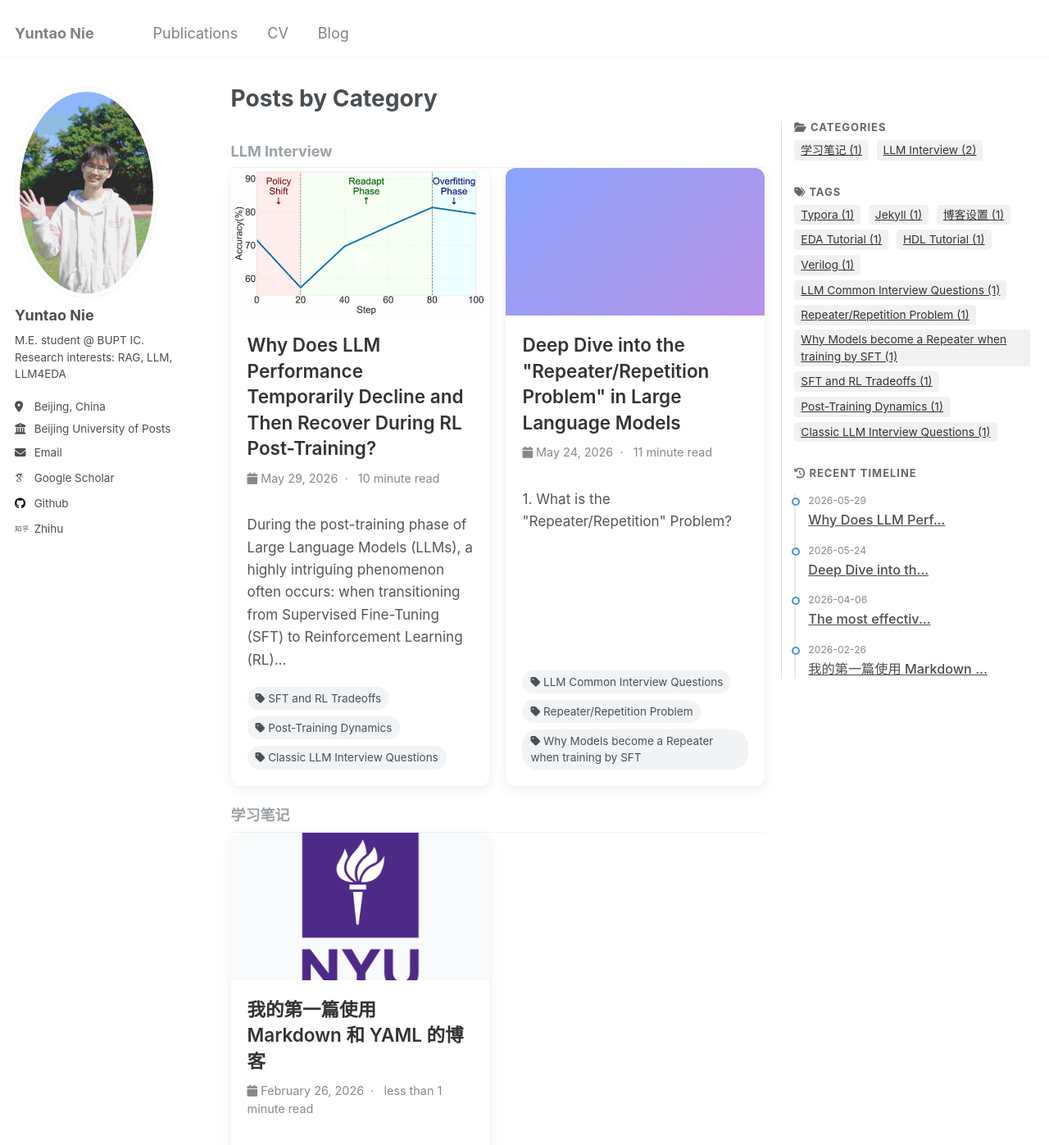
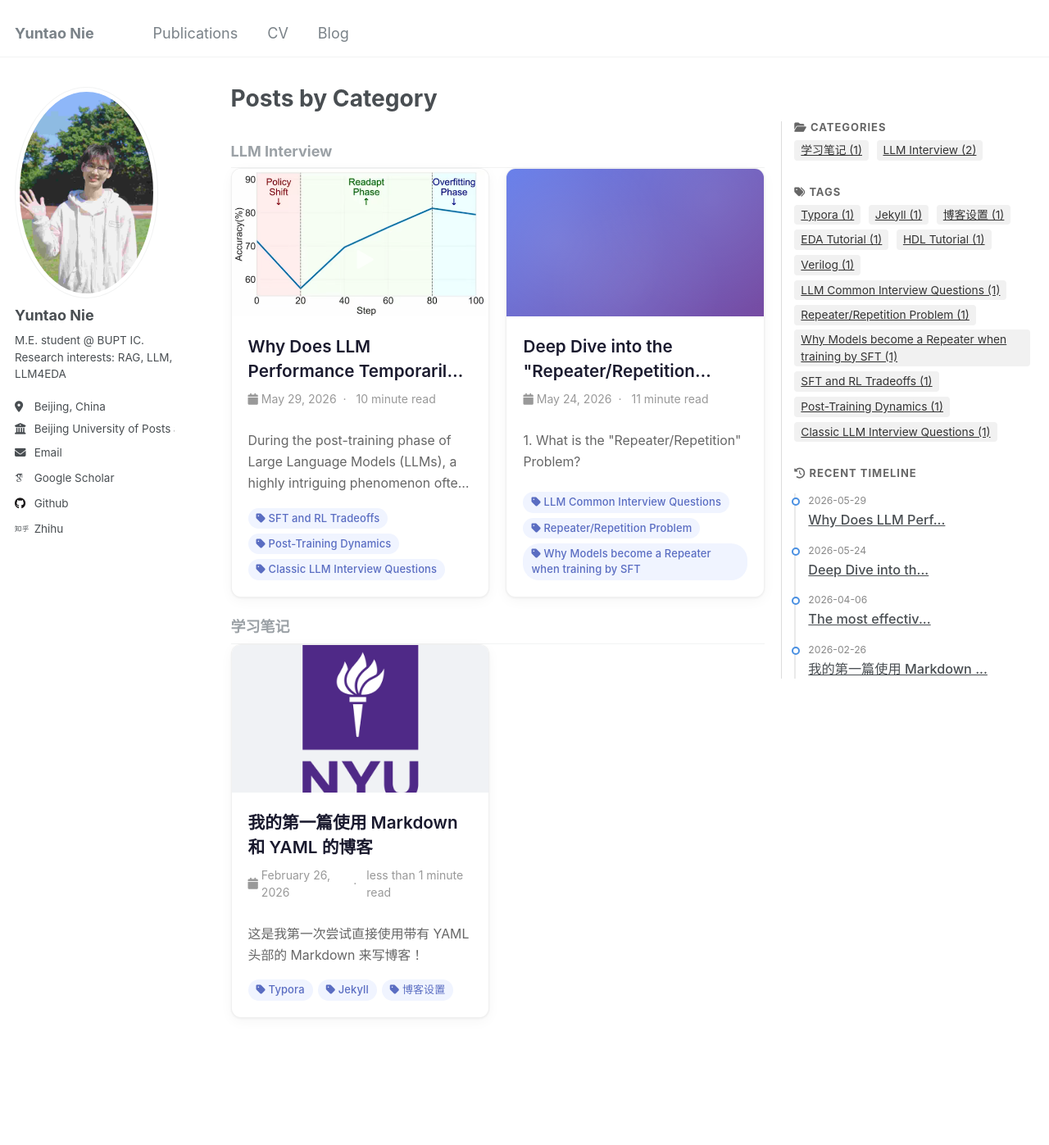
Before and after one commit to 1571859588/1571859588.github.io, a Jekyll site: the page built from _pages/category-archive.html, in a window 1280 px wide and 1400 px high. Shown: the top 1397 px of the window at 82% size. Built offline with Jekyll 4.4.1, drawn with Linux system fonts in a browser that asks for light colours; some web fonts are replaced.

Commit message:
feat: improve homepage blog card layout
- Replace archive-single.html with blog-card.html in a responsive grid
- Enhance blog card styling: refined shadows, subtle border, hover effects
- Add gradient overlay patterns to placeholder covers
- Title color transition on hover, tag pills with brand color
- Add responsive mobile adjustments
- Style "View All Posts" button with icon

```diff
--- a/_includes/blog-card.html
+++ b/_includes/blog-card.html
@@ -53,19 +53,20 @@
         background: #fff;
         border-radius: 12px;
         overflow: hidden;
-        box-shadow: 0 4px 15px rgba(0, 0, 0, 0.08);
+        box-shadow: 0 1px 3px rgba(0, 0, 0, 0.06), 0 4px 16px rgba(0, 0, 0, 0.04);
         transition: transform 0.3s ease, box-shadow 0.3s ease;
         height: 100%;
         display: flex;
         flex-direction: column;
         position: relative;
         scroll-margin-top: 100px;
-        /* Offset for smooth scroll */
+        border: 1px solid rgba(0, 0, 0, 0.06);
     }
 
     .blog-card:hover {
-        transform: translateY(-8px);
-        box-shadow: 0 12px 24px rgba(0, 0, 0, 0.12);
+        transform: translateY(-6px);
+        box-shadow: 0 8px 30px rgba(0, 0, 0, 0.10), 0 2px 8px rgba(0, 0, 0, 0.06);
+        border-color: rgba(0, 0, 0, 0.10);
     }
 
     .blog-card.highlight {
@@ -77,12 +78,10 @@
             box-shadow: 0 0 0 0px rgba(74, 144, 226, 0.7);
             border: 2px solid #4a90e2;
         }
-
         50% {
             box-shadow: 0 0 0 15px rgba(74, 144, 226, 0);
             border: 2px solid #4a90e2;
         }
-
         100% {
             box-shadow: 0 0 0 0 rgba(74, 144, 226, 0);
             border: 2px solid transparent;
@@ -101,8 +100,9 @@
         height: 180px;
         background-size: cover;
         background-position: center;
-        background-color: #f8f9fa;
+        background-color: #f0f2f5;
         position: relative;
+        overflow: hidden;
     }
 
     .blog-card-placeholder {
@@ -111,17 +111,33 @@
         left: 0;
         right: 0;
         bottom: 0;
-        background: linear-gradient(135deg, #6e8efb, #a777e3);
+        background: linear-gradient(135deg, #667eea 0%, #764ba2 100%);
         display: flex;
         align-items: center;
         justify-content: center;
-        color: white;
-        font-size: 3rem;
-        opacity: 0.8;
+        color: rgba(255, 255, 255, 0.85);
+        font-size: 3.2rem;
+    }
+
+    /* subtle pattern overlay on placeholder */
+    .blog-card-placeholder::after {
+        content: '';
+        position: absolute;
+        top: 0; left: 0; right: 0; bottom: 0;
+        background:
+            radial-gradient(circle at 20% 50%, rgba(255,255,255,0.1) 0%, transparent 50%),
+            radial-gradient(circle at 80% 20%, rgba(255,255,255,0.08) 0%, transparent 50%),
+            radial-gradient(circle at 50% 80%, rgba(255,255,255,0.06) 0%, transparent 50%);
+        pointer-events: none;
+    }
+
+    .blog-card-placeholder i {
+        position: relative;
+        z-index: 1;
     }
 
     .blog-card-body {
-        padding: 20px;
+        padding: 22px 20px 20px;
         flex-grow: 1;
         display: flex;
         flex-direction: column;
@@ -129,39 +145,78 @@
 
     .blog-card-title {
         margin-top: 0;
-        margin-bottom: 10px;
-        font-size: 1.25rem;
+        margin-bottom: 8px;
+        font-size: 1.15rem;
         font-weight: 600;
-        line-height: 1.4;
-        color: #333;
+        line-height: 1.45;
+        color: #1a1a2e;
+        display: -webkit-box;
+        -webkit-line-clamp: 2;
+        -webkit-box-orient: vertical;
+        overflow: hidden;
+    }
+
+    .blog-card:hover .blog-card-title {
+        color: #4a90e2;
     }
 
     .blog-card-meta {
-        font-size: 0.8rem;
-        color: #888;
-        margin-bottom: 15px;
+        font-size: 0.78rem;
+        color: #999;
+        margin-bottom: 12px;
+        display: flex;
+        align-items: center;
+        gap: 4px;
     }
 
     .blog-card-excerpt {
-        font-size: 0.95rem;
-        color: #555;
-        line-height: 1.6;
+        font-size: 0.88rem;
+        color: #666;
+        line-height: 1.65;
         flex-grow: 1;
-        margin-bottom: 20px;
+        margin-bottom: 16px;
+        display: -webkit-box;
+        -webkit-line-clamp: 3;
+        -webkit-box-orient: vertical;
+        overflow: hidden;
     }
 
     .blog-card-tags {
         display: flex;
         flex-wrap: wrap;
-        gap: 8px;
+        gap: 6px;
         margin-top: auto;
     }
 
     .blog-card-tag {
-        font-size: 0.75rem;
-        background: #f1f3f5;
-        color: #495057;
-        padding: 4px 10px;
+        font-size: 0.72rem;
+        background: #f0f4ff;
+        color: #5a6dc2;
+        padding: 3px 10px;
         border-radius: 20px;
+        font-weight: 500;
+        letter-spacing: 0.01em;
+        transition: background 0.2s, color 0.2s;
+    }
+
+    .blog-card:hover .blog-card-tag {
+        background: #e8edfd;
+    }
+
+    /* Responsive adjustments */
+    @media (max-width: 600px) {
+        .blog-card-cover {
+            height: 140px;
+        }
+        .blog-card-body {
+            padding: 16px 14px 14px;
+        }
+        .blog-card-title {
+            font-size: 1.05rem;
+        }
+        .blog-card-excerpt {
+            font-size: 0.84rem;
+            -webkit-line-clamp: 2;
+        }
     }
 </style>
```
Also changed, not shown: _pages/about.md (+8 -2 lines).
